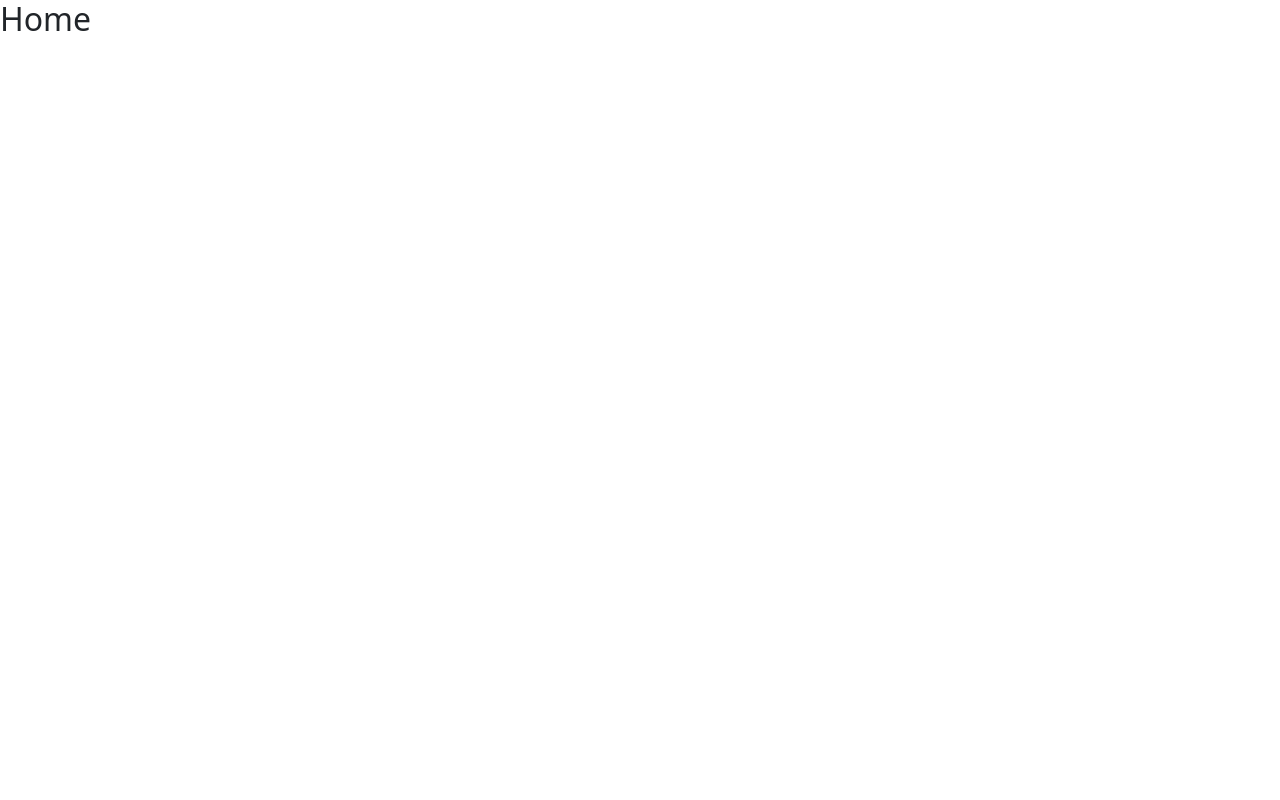
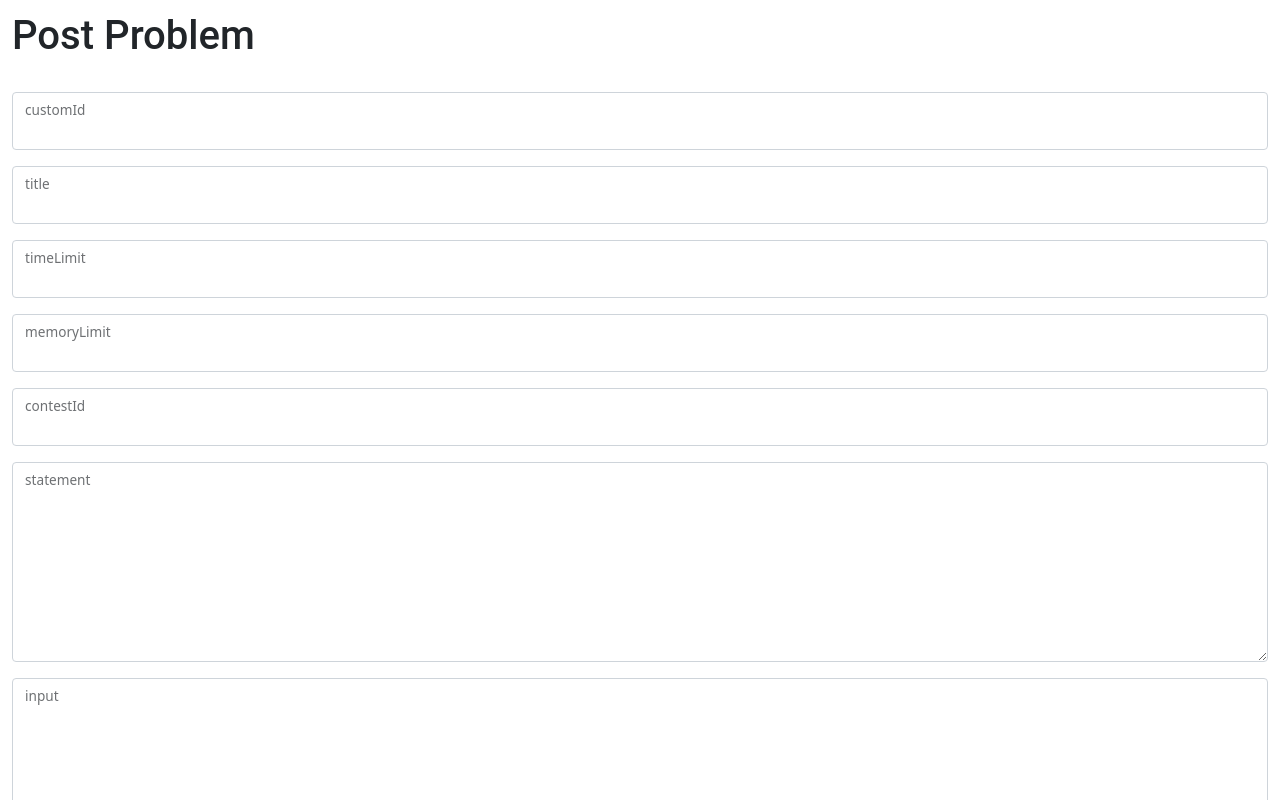
Before and after one commit to Gamma-Online-Judge/gamma-judge-admin, a React (Create React App) app: page /postProblem in a window 1280 px wide. Shown: the top 800 px of the page. Built offline with nearby package versions, Linux system fonts and the light colour scheme.

Commit message:
Creation of post problem form

```diff
--- a/src/App.tsx
+++ b/src/App.tsx
@@ -1,15 +1,16 @@
 import React from 'react';
 import './App.css';
-import { BrowserRouter as Router, Switch, Route } from 'react-router-dom';
+import {
+  BrowserRouter as Router,
+  Route,
+} from 'react-router-dom';
+import PostProblem from './problems/PostProblem';
 
 function App() {
   return (
     <Router>
-      <Switch>
-        <Route path="/" component={Home} />
-        <Route path="/about" component={About} />
-        <Route path="/users" component={Users} />
-      </Switch>
+      <Route path="/" exact={true} component={Home} />
+      <Route path="/postProblem" exact={true} component={PostProblem} />
     </Router>
   );
 }
@@ -18,12 +19,4 @@ function Home() {
   return <h2>Home</h2>;
 }
 
-function About() {
-  return <h2>About</h2>;
-}
-
-function Users() {
-  return <h2>Users</h2>;
-}
-
 export default App;
--- /dev/null
+++ b/src/models/problem.ts
@@ -0,0 +1,17 @@
+export interface SampleInputData {
+    input?: string;
+    output?: string;
+}
+
+export interface ProblemData {
+    title?: string;
+    statement?: string;
+    timeLimit?: number;
+    memoryLimit?: number;
+    tags?: string[];
+    customId?: string;
+    contestId?: string;
+    sampleInputs?: SampleInputData[];
+    input?: string;
+    output?: string;
+}
--- /dev/null
+++ b/src/problems/PostProblem.css
@@ -0,0 +1,9 @@
+.form-container {
+  padding: 12px;
+}
+.title-container {
+  padding: 12px;
+}
+h1.form-title {
+  font-family: 'roboto';
+}
--- /dev/null
+++ b/src/problems/PostProblem.tsx
@@ -0,0 +1,94 @@
+import { useState } from 'react';
+import { Button, FloatingLabel, Form } from 'react-bootstrap';
+import { ProblemData } from '../models/problem';
+import './PostProblem.css';
+
+type InputEvent = React.ChangeEvent<HTMLInputElement>;
+
+export default function PostProblem() {
+  const [problemData, setProblemData] = useState<ProblemData>({});
+
+  const keysOfProblemData: (keyof ProblemData)[] = [
+    'title',
+    'statement',
+    'timeLimit',
+    'memoryLimit',
+    'customId',
+    'contestId',
+    'input',
+    'output',
+  ];
+
+  function handleSubmit() {
+    console.log(problemData);
+  }
+
+  function handleInputChange(e: InputEvent) {
+    setProblemData({ ...problemData, [e.target.name]: e.target.value });
+  }
+
+  return (
+    <div>
+      <div className="title-container">
+        <h1 className="form-title"> Post Problem </h1>
+      </div>
+      <div className="form-container">
+        <Form>
+          {renderInputAreas(handleInputChange, problemData)}
+          {renderTextAreas(handleInputChange, problemData)}
+
+          <Button variant="primary" onClick={handleSubmit}>
+            Post problem
+          </Button>
+        </Form>
+      </div>
+    </div>
+  );
+}
+
+function renderTextAreas(
+  onChange: (e: InputEvent) => void,
+  problemData: ProblemData
+) {
+  const keysOfProblemData: (keyof ProblemData)[] = [
+    'statement',
+    'input',
+    'output',
+  ];
+  return keysOfProblemData.map((key: keyof ProblemData) => {
+    if (key === 'sampleInputs') return null;
+    if (key === 'tags') return null;
+    return (
+      <FloatingLabel key={key} controlId={key} className="mb-3" label={key}>
+        <Form.Control
+          as="textarea"
+          value={problemData[key]}
+          onChange={onChange}
+          style={{ height: '200px' }}
+        />
+      </FloatingLabel>
+    );
+  });
+}
+
+function renderInputAreas(
+  onChange: (e: InputEvent) => void,
+  problemData: ProblemData
+) {
+  const keysOfProblemData: (keyof ProblemData)[] = [
+    'customId',
+    'title',
+    'timeLimit',
+    'memoryLimit',
+    'contestId',
+  ];
+  return keysOfProblemData.map((key: keyof ProblemData) => {
+    if (key === 'sampleInputs') return null;
+    if (key === 'tags') return null;
+    return (
+      <FloatingLabel key={key} controlId={key} className="mb-3" label={key}>
+        <Form.Control value={problemData[key]} onChange={onChange} />
+      </FloatingLabel>
+    );
+  });
+}
```
